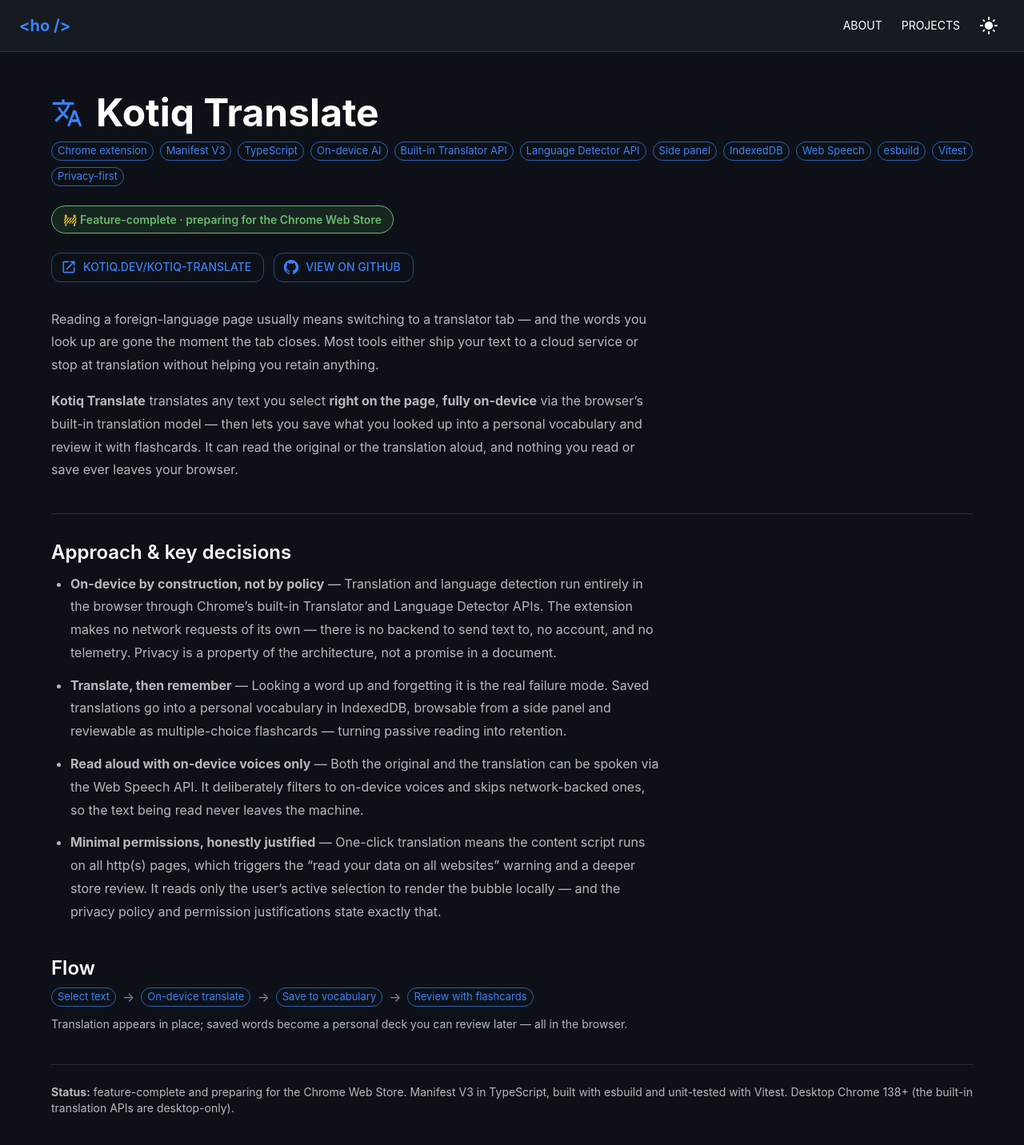
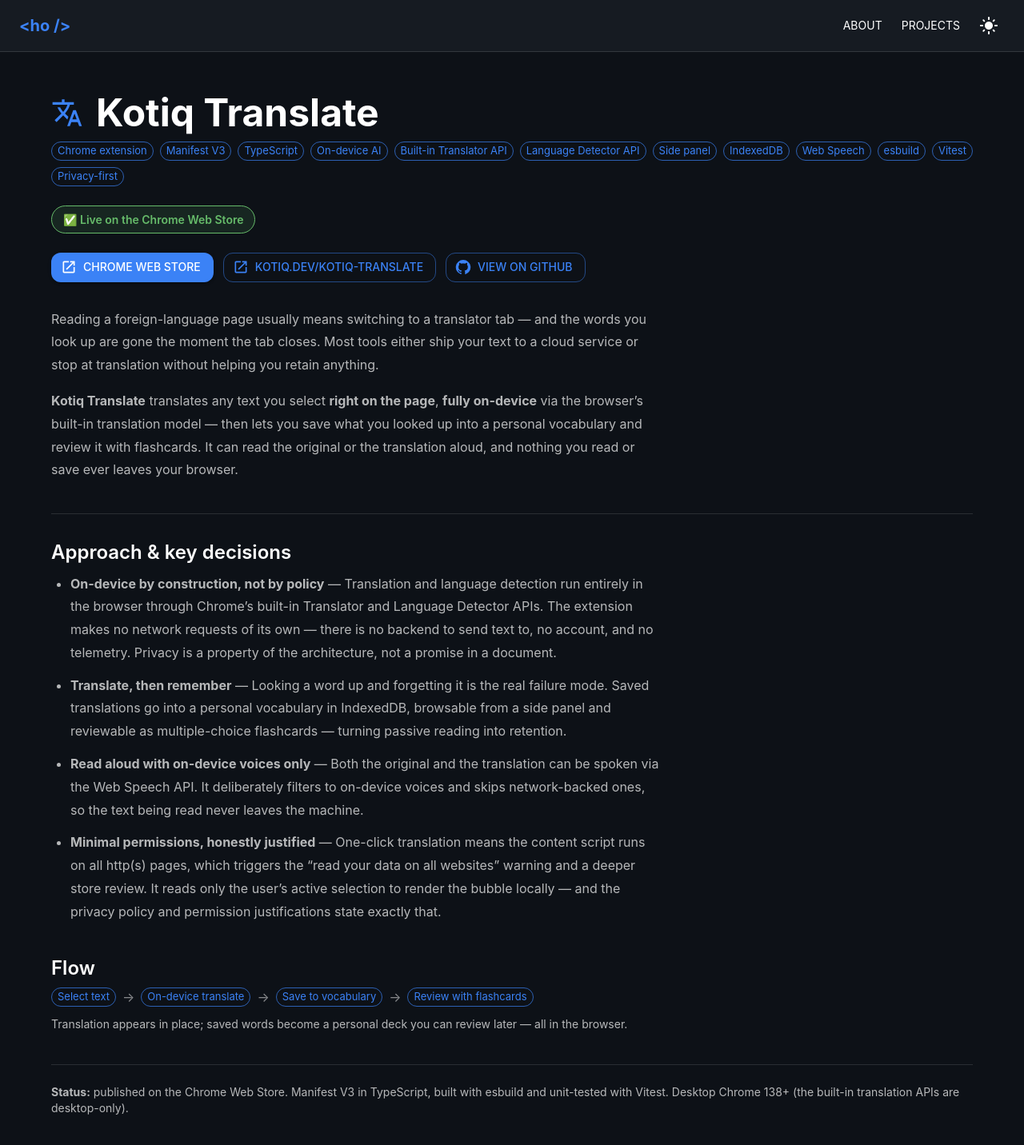
Before and after one commit to olhaarchai/oh-website, a React (Vite) app: page /#/projects/translate in a window 1280 px wide. Shown: the top 1432 px of the page at 80% size. Built offline with nearby package versions, Linux system fonts and the light colour scheme.

Commit message:
Mark Kotiq Translate as published on the Chrome Web Store

```diff
--- a/src/data/projects.ts
+++ b/src/data/projects.ts
@@ -37,11 +37,10 @@
     id: 'kotiq-translate',
     title: 'Kotiq Translate',
     description:
-      'Chrome extension that translates any text you select fully on-device, using the browser’s built-in Translator and Language Detector APIs — no network calls, no backend, no accounts, no telemetry. Looked-up words are saved to a personal vocabulary (IndexedDB) you review with flashcards, and text is read aloud with on-device voices only. Built on Manifest V3 in TypeScript — service worker, content script, and side panel — with an esbuild pipeline and Vitest unit tests. Privacy-first by construction. Preparing for the Chrome Web Store.',
+      'Chrome extension that translates any text you select fully on-device, using the browser’s built-in Translator and Language Detector APIs — no network calls, no backend, no accounts, no telemetry. Looked-up words are saved to a personal vocabulary (IndexedDB) you review with flashcards, and text is read aloud with on-device voices only. Built on Manifest V3 in TypeScript — service worker, content script, and side panel — with an esbuild pipeline and Vitest unit tests. Privacy-first by construction. Published on the Chrome Web Store.',
     tags: ['Chrome extension', 'Manifest V3', 'TypeScript', 'On-device AI', 'Built-in Translator API', 'Side panel', 'IndexedDB', 'Web Speech', 'esbuild', 'Vitest', 'Privacy-first'],
     path: '/projects/translate',
-    liveUrl: 'https://kotiq.dev/kotiq-translate/',
+    liveUrl: 'https://chromewebstore.google.com/detail/kotiq-translate/cfghgmkldfloilblngojggjlnaefjkaj',
     githubUrl: 'https://github.com/olhaarchai/ext-translator',
-    inProgress: true,
   },
 ]
--- a/src/pages/TranslatePage.tsx
+++ b/src/pages/TranslatePage.tsx
@@ -71,10 +71,19 @@
           fontSize: '0.875rem',
         }}
       >
-        🚧 Feature-complete · preparing for the Chrome Web Store
+        ✅ Live on the Chrome Web Store
       </Paper>
 
       <Stack direction="row" spacing={1.5} flexWrap="wrap" useFlexGap sx={{ mb: 4 }}>
+        <Button
+          variant="contained"
+          startIcon={<OpenInNewIcon />}
+          href="https://chromewebstore.google.com/detail/kotiq-translate/cfghgmkldfloilblngojggjlnaefjkaj"
+          target="_blank"
+          rel="noopener noreferrer"
+        >
+          Chrome Web Store
+        </Button>
         <Button
           variant="outlined"
           startIcon={<OpenInNewIcon />}
@@ -140,9 +149,9 @@
       <Divider sx={{ mb: 3 }} />
 
       <Typography variant="body2" color="text.secondary">
-        <strong>Status:</strong> feature-complete and preparing for the Chrome Web Store. Manifest V3 in
-        TypeScript, built with esbuild and unit-tested with Vitest. Desktop Chrome 138+ (the built-in
-        translation APIs are desktop-only).
+        <strong>Status:</strong> published on the Chrome Web Store. Manifest V3 in TypeScript, built with
+        esbuild and unit-tested with Vitest. Desktop Chrome 138+ (the built-in translation APIs are
+        desktop-only).
       </Typography>
     </Box>
   )
```
